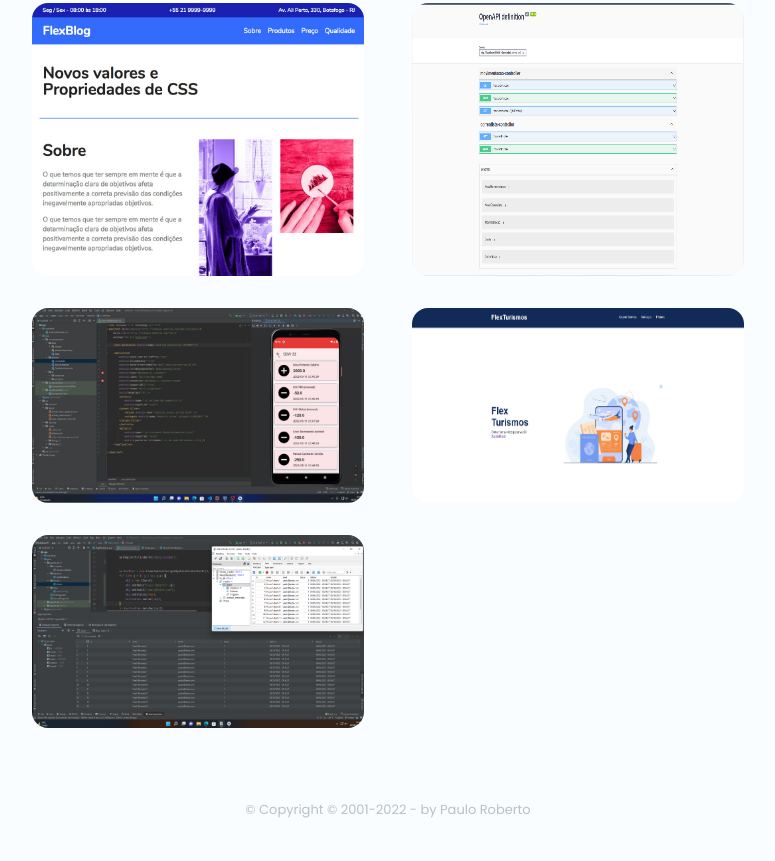
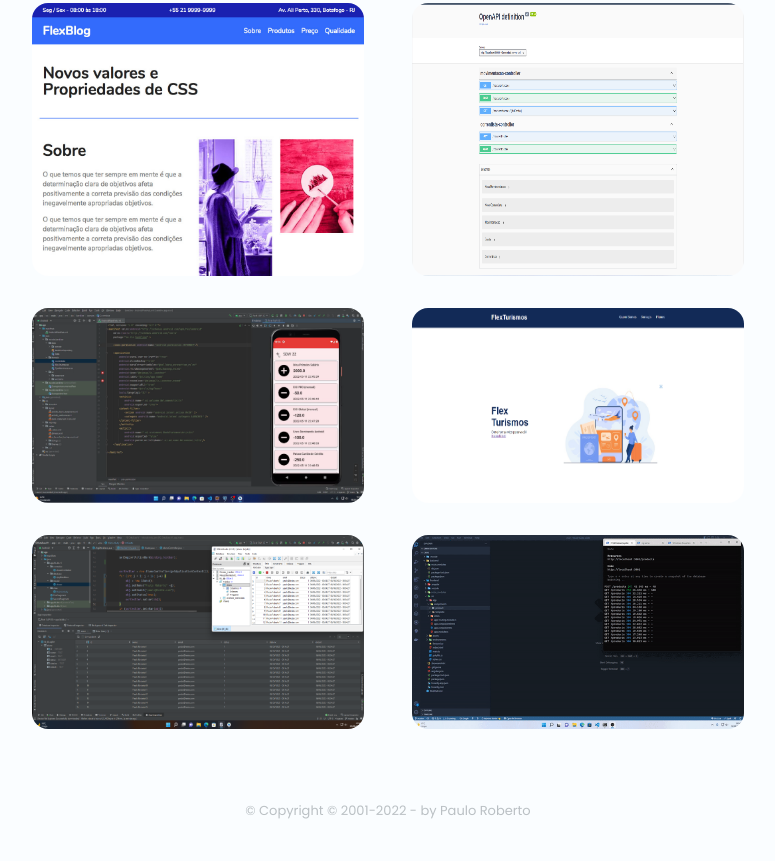
Before and after one commit to Paulodiastst/Landing_Page_Paulo, a plain HTML site: page index.html in a window 1280 px wide. Shown: the part 1480-2341 px from the top of the page, without its empty margins (252-1027 px from the left). Drawn offline with nearby package versions, Linux system fonts and the light colour scheme.

```diff
--- a/index.html
+++ b/index.html
@@ -245,15 +245,25 @@
                         </article>
 
                         <article class="projects__card">
-
                             <img src="assets/img/slqlite01.png" alt="" class="projects__img">
-
                             <div class="projects__modal">
                                 <div>
                                     <span class="projects__subtitle">Banco de Dados</span>
-                                    <h3 class="projects__title">Formação Developer - Integração com Banco de Dados SQL NoSQL
-                                        .</h3>
+                                    <h3 class="projects__title">Formação Developer - Integração com Banco de Dados SQL NoSQL.</h3>
                                     <a href="https://github.com/Paulodiastst/Integra-o-Banco-Dados-SQL-NoSQL" target="_blank" class="projects__button button button__small">
+                                        <i class="ri-link"></i>
+                                    </a>
+                                </div>
+                            </div>
+                        </article>
+
+                        <article class="projects__card">
+                            <img src="assets/img/ezgif.com-gif-maker.gif" alt="" class="projects__img">
+                            <div class="projects__modal">
+                                <div>
+                                    <span class="projects__subtitle">Banco de Dados</span>
+                                    <h3 class="projects__title">Formação Developer - Integração com Banco de Dados SQL NoSQL.</h3>
+                                    <a href="https://github.com/Paulodiastst/Cadastro-de-Produtos" target="_blank" class="projects__button button button__small">
                                         <i class="ri-link"></i>
                                     </a>
                                 </div>
```
Also changed, not shown: assets/img/ezgif.com-gif-maker.gif (added).
